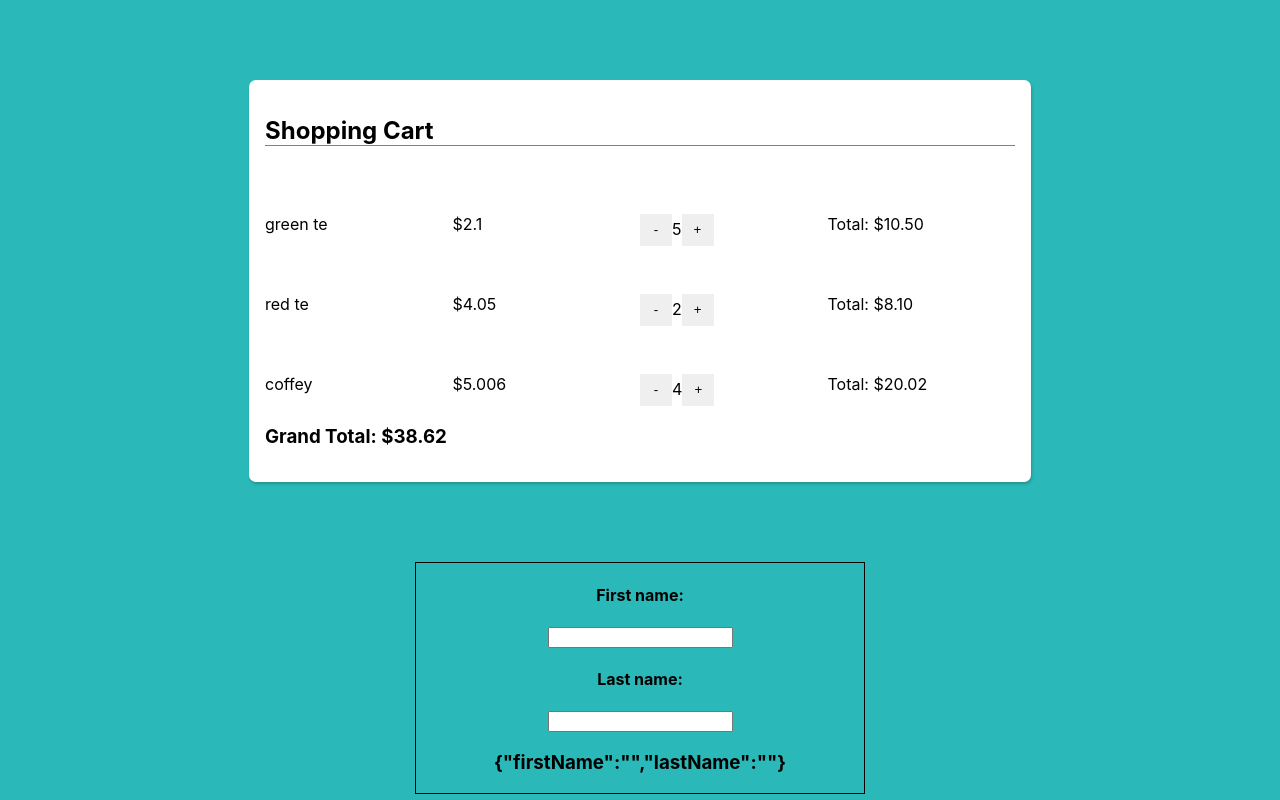
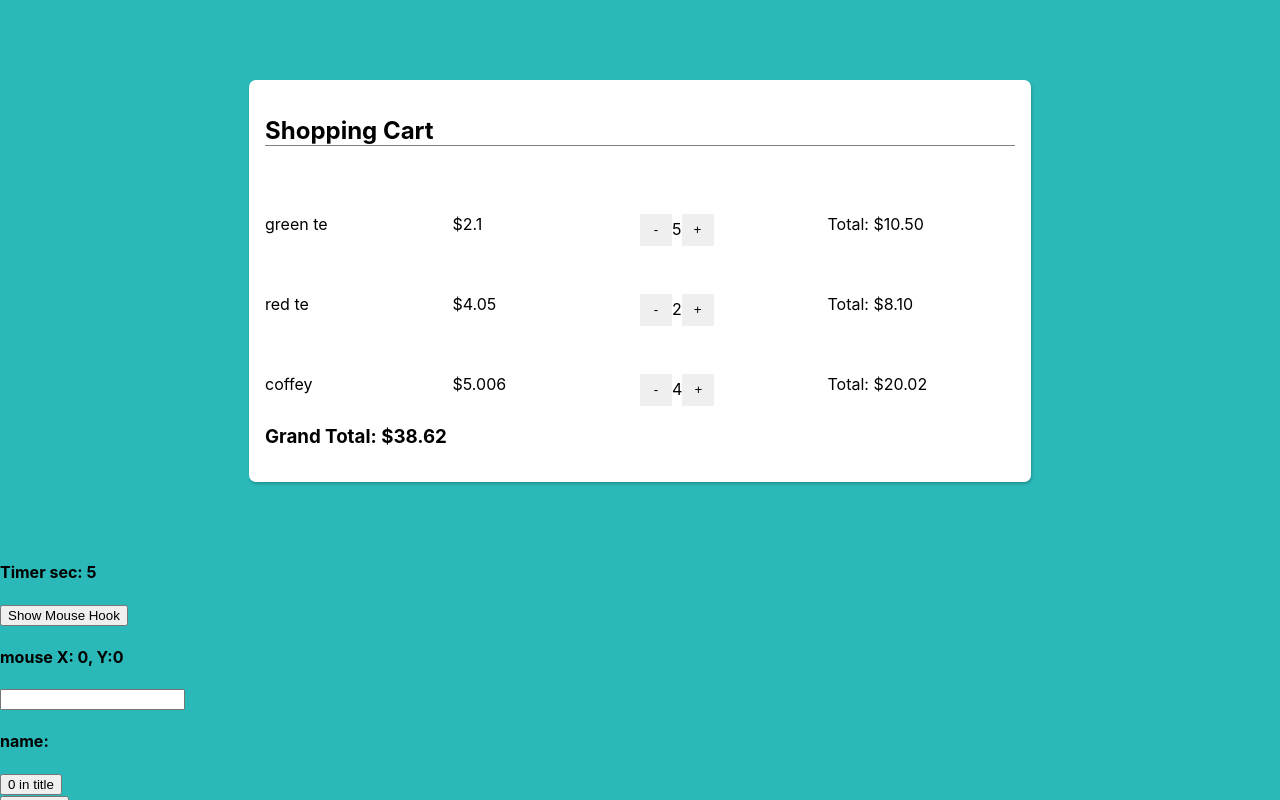
Before and after one commit to alexbryw/react-hooks-prop-types, a React (Create React App) app: page / in a window 1280 px wide. Shown: the top 800 px of the page. Built offline with nearby package versions, Linux system fonts and the light colour scheme.

Commit message:
Mouse and Timer hooks done.

```diff
--- a/src/App.js
+++ b/src/App.js
@@ -5,6 +5,10 @@ import MoodToggler from './components/MoodToggler';
 import Cart from './components/Cart';
 import AddFiveCounter from './components/AddFiveCounter'
 import Name from './components/Name';
+import ItemList from './components/ItemList';
+import TitleCount from './components/TitleCount';
+import ShowMouseHook from './components/ShowMouseHook';
+import TimerHook from './components/TimerHook';
 // import './App.css';
 
 const items = [
@@ -17,6 +21,10 @@ function App() {
   return (
     <>
       <Cart initialItems={items}/>
+      <TimerHook />
+      <ShowMouseHook />
+      <TitleCount/>
+      <ItemList/>
       <Name />
       <Greeting name="Alex" excitement={4} />
       <Counter step={2} />
--- /dev/null
+++ b/src/components/ItemList.jsx
@@ -0,0 +1,22 @@
+import React from 'react'
+import { useState } from 'react'
+
+export default function ItemList() {
+    const [items, setItems] = useState([])
+
+    const addItem = () => {
+        // let newItems = [...items]
+        // newItems.push({id: items.length + 1, number: Math.round(Math.random()*10) })
+        setItems([...items, {id: items.length + 1, number: Math.round(Math.random()*10)}])
+    }
+    return(
+        <div>
+            <button onClick={addItem}>Add Item</button>
+            <ul>
+                {items.map(item => (
+                    <li key={item.id}>id:{item.id}  number:{item.number}</li>
+                ))}
+            </ul>
+        </div>
+    )
+}
--- /dev/null
+++ b/src/components/MouseHook.jsx
@@ -0,0 +1,26 @@
+import React, { useState, useEffect} from 'react'
+
+export default function MouseHook(){
+    const [xCord, setXCord] = useState(0)
+    const [yCord, setYCord] = useState(0)
+
+    const mouseCordUpdate = (e) => {
+        console.log("update x, y.")
+        setXCord(e.x)
+        setYCord(e.y)
+    }
+
+    useEffect(()=>{
+        console.log("add mouse event listener.")
+        window.addEventListener('mousemove', mouseCordUpdate)
+
+        return () => {
+            window.removeEventListener('mousemove', mouseCordUpdate)
+        }
+    }, [])
+    return (
+        <div>
+            <h4>mouse X: {xCord}, Y:{yCord}</h4>
+        </div>
+    )
+}
--- a/src/components/Name.jsx
+++ b/src/components/Name.jsx
@@ -8,9 +8,9 @@ export default function Name(){
     return(
         <div className="Name">
             <h4>First name:</h4>
-            <input type="text" onChange={e => setName({...name ,firstName: e.target.value})} />
+            <input type="text" id="firstName" onChange={e => setName({...name ,firstName: e.target.value})} />
             <h4>Last name:</h4>
-            <input type="text" name="" id="" onChange={e => setName({...name, lastName: e.target.value})} />
+            <input type="text" name="" id="lastName" onChange={e => setName({...name, lastName: e.target.value})} />
             <h3>{JSON.stringify(name)}</h3>
         </div>
     )
--- /dev/null
+++ b/src/components/ShowMouseHook.jsx
@@ -0,0 +1,13 @@
+import React, { useState} from 'react'
+import MouseHook from './MouseHook'
+
+export default function ShowMouseHook(){
+    const [show, setShow] = useState(true)
+
+    return (
+        <div>
+            <button onClick={() => {setShow(!show)}}>Show Mouse Hook</button>
+            {show ? <MouseHook/> : undefined}
+        </div>
+    )
+}
--- /dev/null
+++ b/src/components/TimerHook.jsx
@@ -0,0 +1,28 @@
+import React,{ useState } from 'react'
+import { useEffect } from 'react'
+
+export default function TimerHook(){
+    const [count, setCount] = useState(0)
+
+    useEffect(() =>{
+        // console.log("set timer interval.")
+        const addToCount = () => {
+            setCount(count + 1)
+        }
+        const interval = setInterval(addToCount, 1000)
+
+        return () => {
+            // console.log('removing timer interval.')
+            clearInterval(interval)
+        }
+    },[count])
+
+
+    return(
+        <div>
+            <h4>
+                Timer sec: {count}
+            </h4>
+        </div>
+    )
+}
--- /dev/null
+++ b/src/components/TitleCount.jsx
@@ -0,0 +1,23 @@
+import React, { useState, useEffect } from 'react'
+
+export default function TitleCount(){
+    const [count, setCount] = useState(0)
+    const [name, setName] = useState("")
+
+    useEffect(()=>{
+        console.log(count)
+        document.title = count
+    },[count])
+
+    useEffect(()=>{
+        console.log(name)
+    },[name])
+
+    return(
+        <div>
+            <input type="text" name="" id="" onChange={e => setName(e.target.value)}/>
+            <h4>name: {name}</h4>
+            <button onClick={()=>{setCount(count + 1)}}>{count} in title</button>
+        </div>
+    )
+}
```
